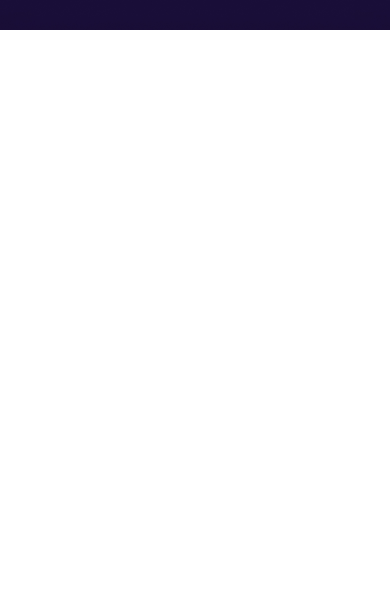
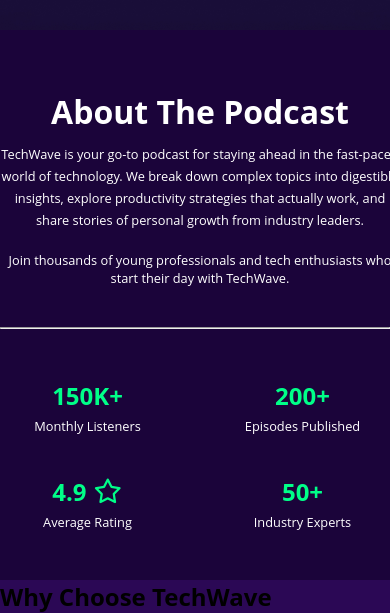
Before and after one commit to ManabAfuranto/my-second-assignment, a plain HTML site: page index.html in a window 390 px wide. Shown: the part 692-1305 px from the top of the page. Before the commit the page ends 844 px from the top, so only its background shows below. Drawn offline with Linux system fonts and the light colour scheme.

Commit message:
Uploaded About the Podcast section here

```diff
--- a/index.html
+++ b/index.html
@@ -14,7 +14,10 @@
                 <div class="text">
                     <h1> Tech <span class="gradient">wave</span> </h1>
                 </div>
-                <div class="list">
+                <div>
+                    <img class="menu hide-md hide-lg" src="./images/assets/hamburger-menu.png" alt="">
+                </div>
+                <div class="list hide-sm">
                     <ul>
                         <li> About </li>
                         <li> Episodes </li>
@@ -22,7 +25,7 @@
                     </ul>
                 </div>
                 <div>
-                    <button class="btn gradient"> subscribe <i class="fa-solid fa-arrow-right-long"></i> </button>
+                    <button class="btn gradient hide-sm"> subscribe <i class="fa-solid fa-arrow-right-long"></i> </button>
                 </div>
             </div>
         </nav>
@@ -41,14 +44,50 @@
                         <button class="btn-2"> <i class="fa-regular fa-envelope"></i> Subscribe </button>
                     </div>
                 </div>
-
             </div>
-
         </section>
     </header>
 
     <main>
+        <section id="About-Podcast">
+            <div class="Podcast-content">
+                <div class="Podcast-text">
+                    <h2> About The Podcast </h2>
+                    <p class="pera-1"> TechWave is your go-to podcast for staying ahead in the fast-paced world of technology.
+                        We break down complex topics into digestible insights, explore productivity strategies that actually work,
+                        and share stories of personal growth from industry leaders.</p>
+                    <p class="pera-2"> Join thousands of young professionals and tech enthusiasts who start their day with TechWave. </p>
+                </div>
+                <hr>
+                <div class="Podcast-card">
+                    <div class="card">
+                        <h1> 150K+ </h1>
+                        <p> Monthly Listeners </p>
+                    </div>
+                    <div class="card">
+                        <h1> 200+ </h1>
+                        <p> Episodes Published </p>
+                    </div>
+                    <div class="card">
+                        <h1> 4.9 <i class="fa-regular fa-star"></i> </h1>
+                        <p> Average Rating </p>
+                    </div>
+                    <div class="card">
+                        <h1> 50+ </h1>
+                        <p> Industry Experts </p>
+                    </div>
 
+                </div>
+            </div>
+        </section>
+
+        <section id="Choose-TechWave-container">
+            <div>
+                <div>
+                    <h2> Why Choose TechWave </h2>
+                </div>
+            </div>
+        </section>
     </main>
 
     <footer>
--- a/style.css
+++ b/style.css
@@ -18,7 +18,7 @@
 /*navber section starts here*/
 
 #navbar-container{
-    background-color: #1A0B2E;
+    background-color: #1B043A;
     color: white;
 }
 
@@ -37,7 +37,7 @@
 }
 .content .list li{
     list-style: none;
-    font-size: 13px;
+    font-size: 0.8rem;
 }
 .btn{
     color: white;
@@ -77,19 +77,80 @@
     padding-bottom: 15px;
 }
 .banner-info p{
-    font-size: 13px;
+    font-size: 0.8rem;
     padding-bottom: 15px;
 }
 .btn-2{
-    color:lawngreen;
+    color: #00FF88;
     background-color: #1A0B2E;
-    border: 1px solid lawngreen;
+    border: 1px solid #00FF88;
     padding: 5px 10px;
     border-radius: 15px;
     margin: 5px;
 }
 
 /*banner section ends here*/
+
+/*About-Podcast section starts here*/
+
+#About-Podcast{
+    background-color: #1B043A;
+}
+.Podcast-content{
+    width: 80%;
+    margin: 0 auto;
+    height: 450px;
+}
+.Podcast-text{
+    width: 600px;
+    margin: 0 auto;
+    text-align: center;
+    color: white;
+    padding-top: 50px;
+}
+.Podcast-text h2{
+    font-size: 2rem;
+    font-weight: bolder;
+    padding: 10px;
+}
+.Podcast-text .pera-1{
+    font-size: 0.8rem;
+    line-height: 22px;
+}
+.Podcast-text .pera-2{
+    font-size: 0.8rem;
+    padding-top: 20px;
+    padding-bottom: 40px;
+}
+
+.Podcast-card{
+    display: grid;
+    grid-template-columns: repeat(4, 1fr);
+    justify-items: center;
+    padding-top: 50px;
+}
+.Podcast-card .card{
+    color: #00FF88;
+    text-align: center;
+}
+.card p{
+    font-size: 0.8rem;
+    color: white;
+    padding-top: 5px;
+}
+
+/*About-Podcast section ends here*/
+
+/*Choose-TechWave-container starts here*/
+
+#Choose-TechWave-container{
+    background-color: #2B0855;
+}
+
+
+
+
+/*Choose-TechWave-container ends here*/
 
 
 
@@ -107,5 +168,74 @@
 
 
 @media screen and (max-width:576px) {
+    .hide-sm{
+        display: none;
+    }
+    .content{
+        width: 100%;
+    }
+    .content .text{
+        margin-left: 30px;
+    }
+    .content .menu{
+        margin-left: 220px;
+    }
+
+    /*About-Podcast section starts here*/
+    .Podcast-content{
+        width: 100%;
+        height: 550px;
+    }
+    .Podcast-text{
+        width: 400px;
+        margin: 0 auto;
+        text-align: center;
+    }
+    .Podcast-card{
+    display: grid;
+    grid-template-columns: repeat(2, 1fr);
+    justify-items: center;
+    gap: 40px;
+    }
+
+
 
 }
+
+
+
+
+
+
+
+
+
+
+
+@media screen and (min-width:577px) and (max-width:992px) {
+    .hide-md{
+        display: none;
+    }
+    .content{
+        width: 100%;
+        padding: 0px 20px;
+    }
+
+}
+
+
+
+
+
+
+
+
+
+
+
+
+@media screen and (min-width:993px) {
+    .hide-lg{
+        display: none;
+    }
+}
```
